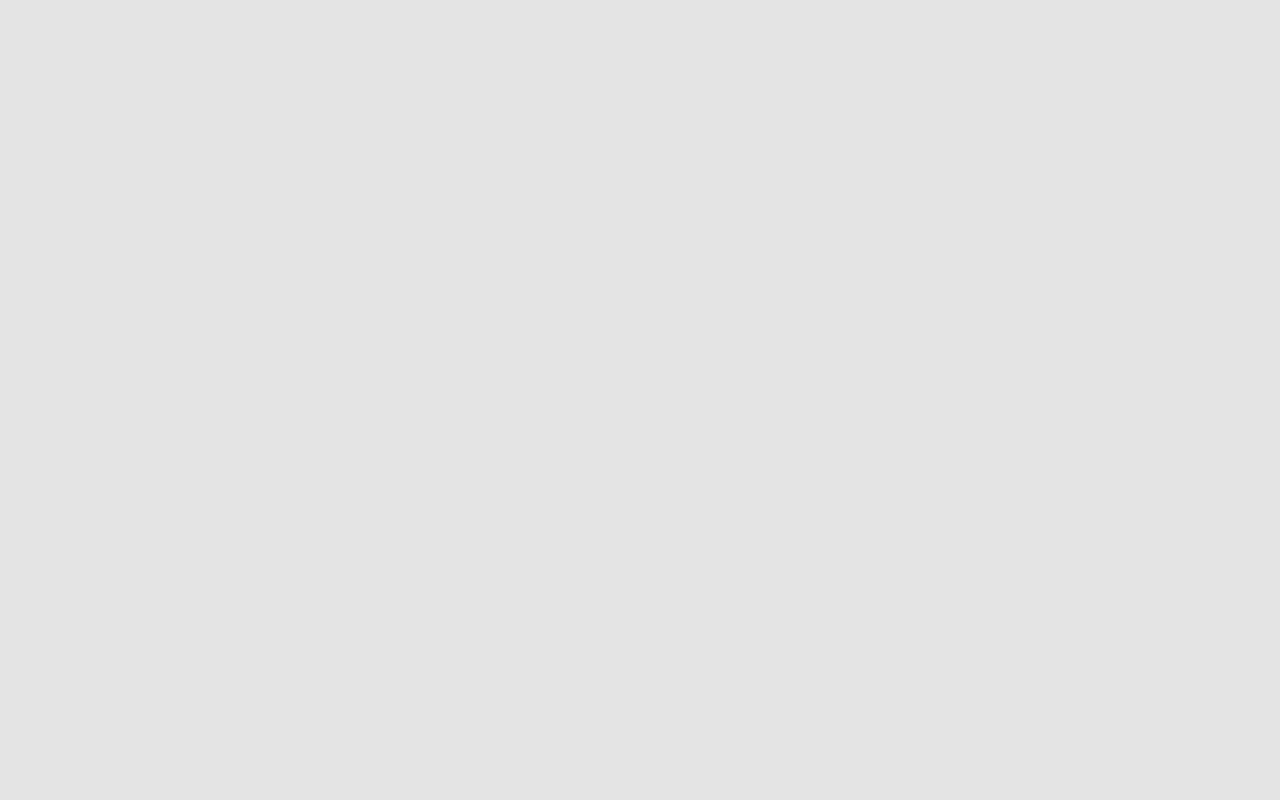
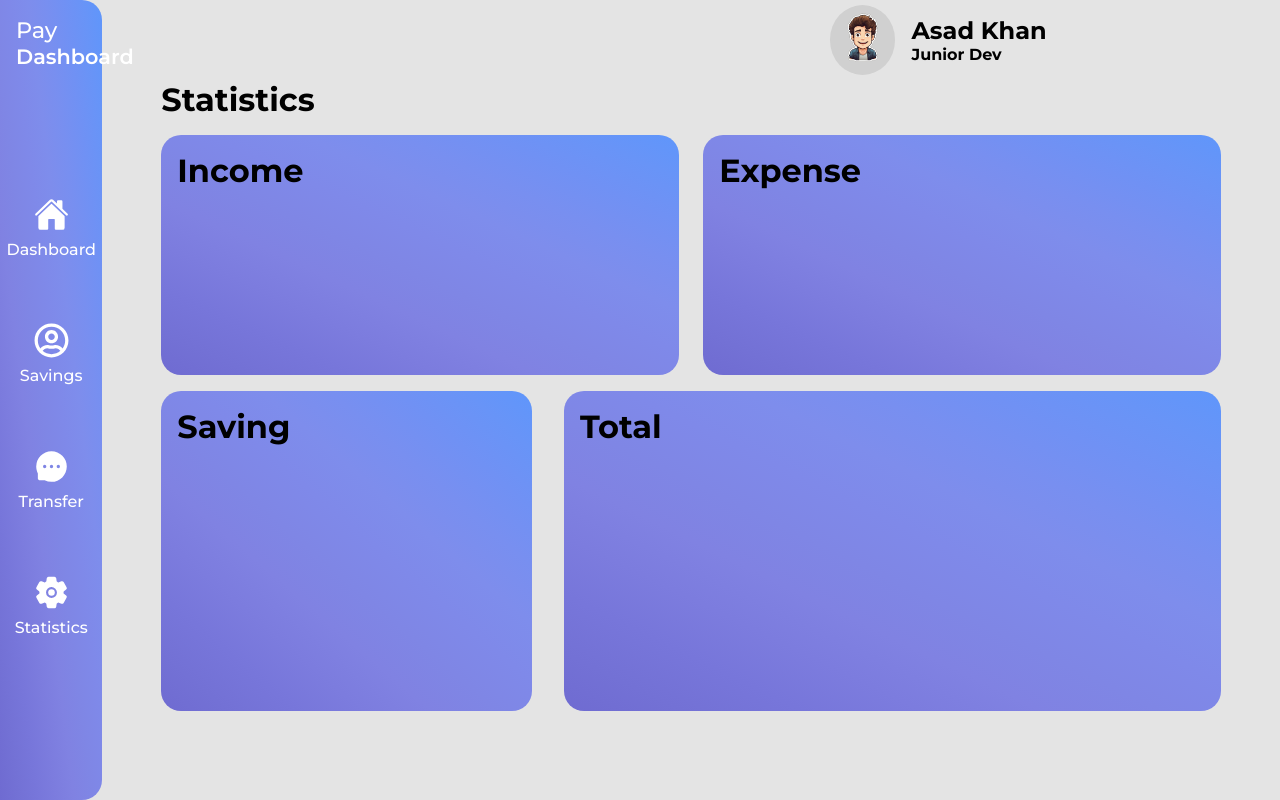
Before and after one commit to akdog/expense-wise, a React (Vite) app: page /stats in a window 1280 px wide. Before the commit this address had no page. Built offline with nearby package versions, Linux system fonts and the light colour scheme.

Commit message:
Finished Stats Page

```diff
--- a/src/desktop/components/Sidebar.tsx
+++ b/src/desktop/components/Sidebar.tsx
@@ -18,25 +18,25 @@ const Sidebar = () => {
         <div className="sidebar-icon">
           <Link to="/">
             <IoHome size="35" />
-            <h4>Home</h4>
+            <h4>Dashboard</h4>
           </Link>
         </div>
         <div className="sidebar-icon">
           <Link to="/saving">
             <FaRegUserCircle size="35" />
-            <h4>Profile</h4>
+            <h4>Savings</h4>
           </Link>
         </div>
         <div className="sidebar-icon">
           <Link to="/transfer">
             <AiFillMessage size="35" />
-            <h4>Messages</h4>
+            <h4>Transfer</h4>
           </Link>
         </div>
         <div className="sidebar-icon">
-          <Link to="/settings">
+          <Link to="/stats">
             <IoSettings size="35" />
-            <h4>Settings</h4>
+            <h4>Statistics</h4>
           </Link>
         </div>
       </div>
--- /dev/null
+++ b/src/desktop/components/Statistics.tsx
@@ -0,0 +1,24 @@
+import styled from "styled-components";
+//Import Components
+import Header from "./Header";
+import Stats from "./Stats";
+
+const Statistics = () => {
+  return (
+    <Main>
+      <Header />
+      <Stats />
+    </Main>
+  );
+};
+
+const Main = styled.div`
+  width: 100%;
+
+  display: flex;
+  justify-content: flex-start;
+  align-items: center;
+  flex-direction: column;
+`;
+
+export default Statistics;
--- /dev/null
+++ b/src/desktop/components/Stats.tsx
@@ -0,0 +1,144 @@
+import styled from "styled-components";
+
+const Stats = () => {
+  return (
+    <Main>
+      <h1>Statistics</h1>
+      <div className="top-container">
+        <div className="income-container">
+          <h1>Income</h1>
+        </div>
+        <div className="expense-container">
+          <h1>Expense</h1>
+        </div>
+      </div>
+      <div className="bottom-container">
+        <div className="saving-container">
+          <h1>Saving</h1>
+        </div>
+        <div className="total-container">
+          <h1>Total</h1>
+        </div>
+      </div>
+    </Main>
+  );
+};
+
+const Main = styled.div`
+  display: flex;
+  justify-content: center;
+  align-items: flex-start;
+  flex-direction: column;
+  gap: 1rem;
+
+  width: 90%;
+  margin: 0 auto;
+
+  .top-container {
+    display: flex;
+    justify-content: center;
+    align-items: center;
+    gap: 1.5rem;
+
+    width: 100%;
+
+    .income-container {
+      background-image: linear-gradient(
+        to right top,
+        #6f6bd1,
+        #7371d5,
+        #7776da,
+        #7c7cde,
+        #8082e2,
+        #7f86e5,
+        #7f89e9,
+        #7e8dec,
+        #788ff0,
+        #7091f4,
+        #6894f7,
+        #5f96fb
+      );
+
+      padding: 1rem;
+      height: 30vh;
+      width: 100%;
+      border-radius: 20px;
+    }
+    .expense-container {
+      background-image: linear-gradient(
+        to right top,
+        #6f6bd1,
+        #7371d5,
+        #7776da,
+        #7c7cde,
+        #8082e2,
+        #7f86e5,
+        #7f89e9,
+        #7e8dec,
+        #788ff0,
+        #7091f4,
+        #6894f7,
+        #5f96fb
+      );
+
+      padding: 1rem;
+      height: 30vh;
+      width: 100%;
+      border-radius: 20px;
+    }
+  }
+  .bottom-container {
+    display: flex;
+    justify-content: space-between;
+    align-items: center;
+
+    width: 100%;
+
+    .saving-container {
+      background-image: linear-gradient(
+        to right top,
+        #6f6bd1,
+        #7371d5,
+        #7776da,
+        #7c7cde,
+        #8082e2,
+        #7f86e5,
+        #7f89e9,
+        #7e8dec,
+        #788ff0,
+        #7091f4,
+        #6894f7,
+        #5f96fb
+      );
+
+      width: 35%;
+      padding: 1rem;
+      height: 40vh;
+      border-radius: 20px;
+    }
+    .total-container {
+      background-image: linear-gradient(
+        to right top,
+        #6f6bd1,
+        #7371d5,
+        #7776da,
+        #7c7cde,
+        #8082e2,
+        #7f86e5,
+        #7f89e9,
+        #7e8dec,
+        #788ff0,
+        #7091f4,
+        #6894f7,
+        #5f96fb
+      );
+
+      width: 62%;
+      padding: 1rem;
+      height: 40vh;
+      border-radius: 20px;
+    }
+  }
+`;
+
+export default Stats;
--- a/src/desktop/pages/StatsPage.tsx
+++ b/src/desktop/pages/StatsPage.tsx
@@ -1,9 +1,21 @@
+import styled from "styled-components";
+
+//Import Components
+import Sidebar from "../components/Sidebar";
+import Statistics from "../components/Statistics";
+
 const StatsPage = () => {
   return (
-    <div>
-      <h1>StatsPage</h1>
-    </div>
+    <Main>
+      <Sidebar />
+      <Statistics />
+    </Main>
   );
 };
 
+const Main = styled.div`
+  height: 100vh;
+  display: flex;
+`;
+
 export default StatsPage;
--- a/src/pages/DesktopApp.tsx
+++ b/src/pages/DesktopApp.tsx
@@ -5,8 +5,7 @@ import styled from "styled-components";
 import LandingPage from "../desktop/pages/LandingPage";
 import TransferPage from "../desktop/pages/TransferPage";
 import SavingPage from "../desktop/pages/SavingPage";
-
-//Import Components
+import StatsPage from "../desktop/pages/StatsPage";
 
 const DesktopApp = () => {
   return (
@@ -15,6 +14,7 @@ const DesktopApp = () => {
         <Route path="/" element={<LandingPage />} />
         <Route path="/transfer" element={<TransferPage />} />
         <Route path="/saving" element={<SavingPage />} />
+        <Route path="/stats" element={<StatsPage />} />
       </Routes>
     </Main>
   );
```
